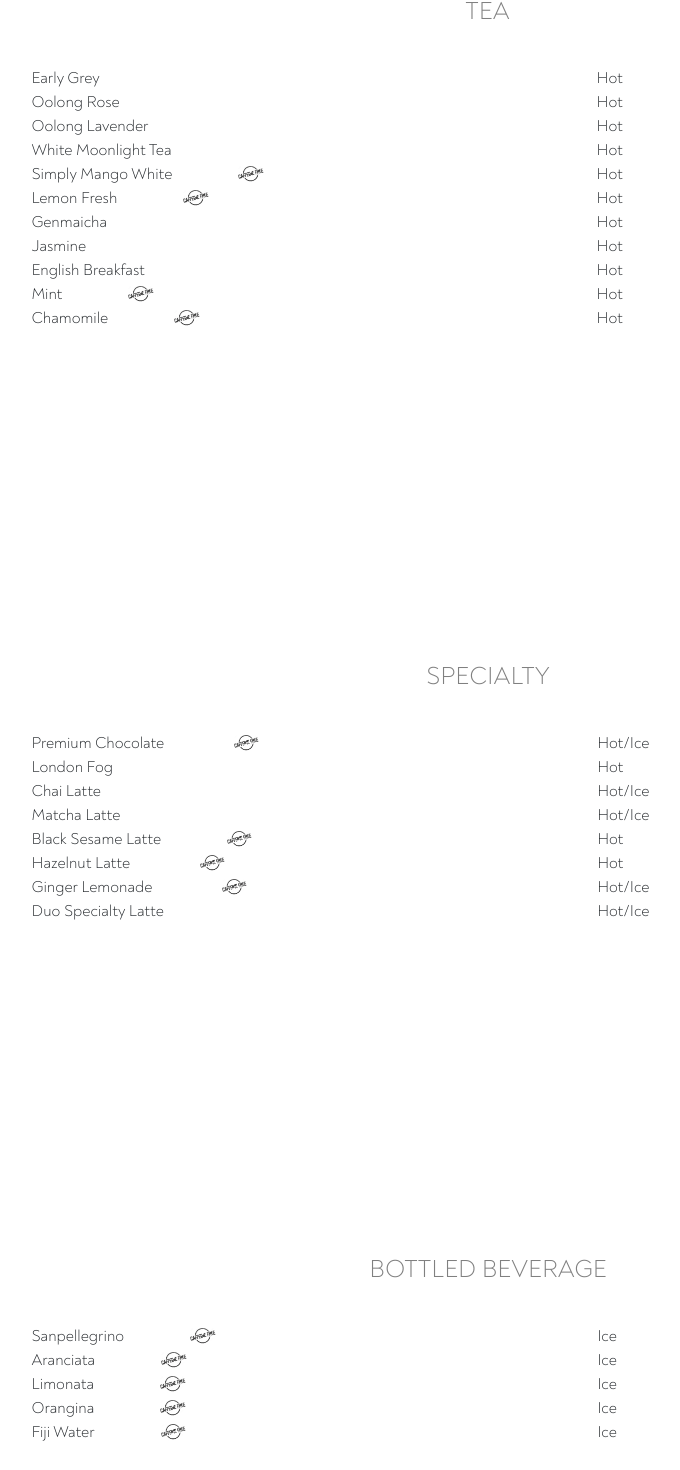
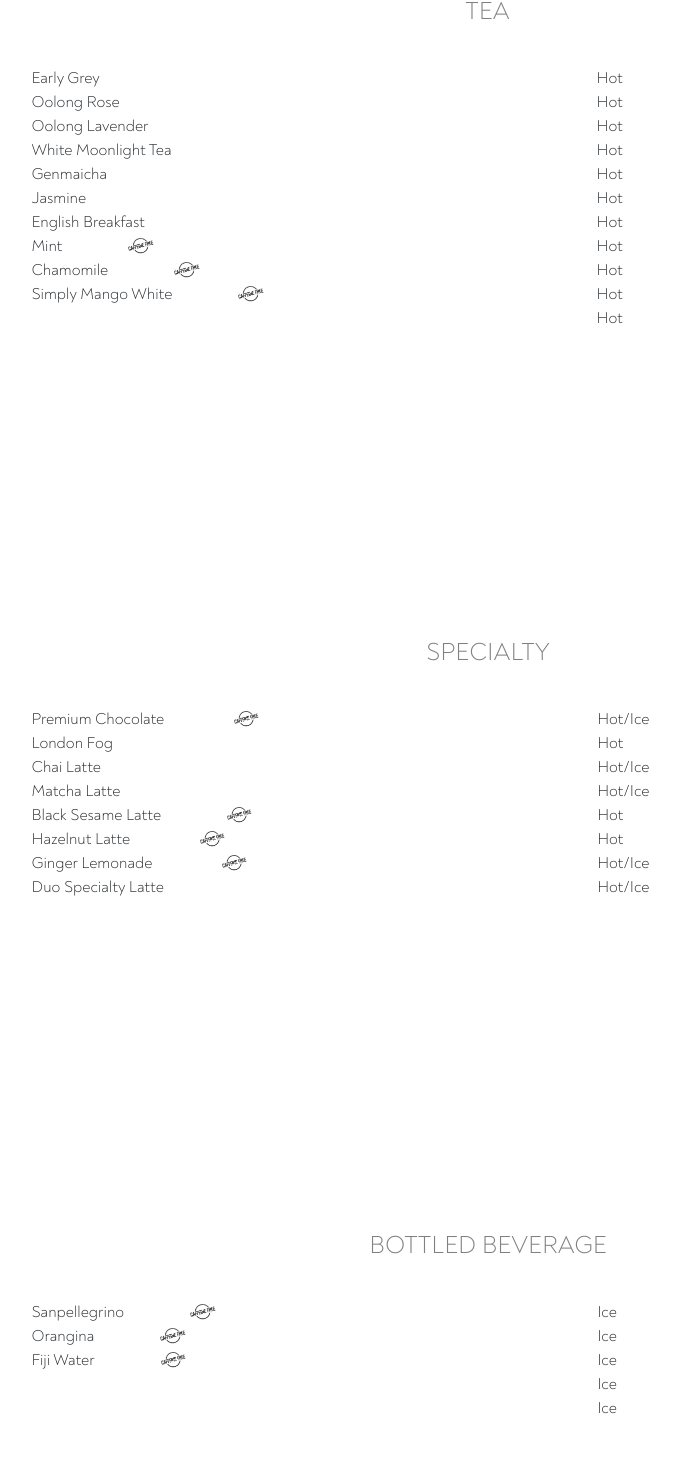
Before and after one commit to Tiffolin/duo, a React (Create React App) app: page /Drinks in a window 1280 px wide. Shown: the part 1337-2807 px from the top of the page, without its empty margins (137-817 px from the left). Built offline with nearby package versions, Linux system fonts and the light colour scheme; a web font is replaced by a local one.

Commit message:
removed drinks Lemonata, Arinciata, Lemon Fresh

```diff
--- a/src/components/InnerComponents/Drinks/index.js
+++ b/src/components/InnerComponents/Drinks/index.js
@@ -48,12 +48,6 @@ function Drinks() {
                     <p><span>Oolong Rose</span></p>
                     <p><span>Oolong Lavender</span></p>
                     <p><span>White Moonlight Tea</span></p>
-                    <p><span>Simply Mango White</span>
-                    <span><img src={caffeineFree} className="caffeineFree" alt="..."></img></span>
-                    </p>
-                    <p><span>Lemon Fresh</span>
-                    <span><img src={caffeineFree} className="caffeineFree" alt="..."></img></span>
-                    </p>
                     <p><span>Genmaicha</span></p>
                     <p><span>Jasmine</span></p>
                     <p><span>English Breakfast</span></p>
@@ -61,6 +55,9 @@ function Drinks() {
                     <span><img src={caffeineFree} className="caffeineFree" alt="..."></img></span>
                     </p>
                     <p><span>Chamomile</span>
+                    <span><img src={caffeineFree} className="caffeineFree" alt="..."></img></span>
+                    </p>
+                    <p><span>Simply Mango White</span>
                     <span><img src={caffeineFree} className="caffeineFree" alt="..."></img></span>
                     </p>
                 </Col>
@@ -123,12 +120,6 @@ function Drinks() {
                     <p><span>Sanpellegrino</span>
                         <span><img src={caffeineFree} className="caffeineFree" alt="..."></img></span>
                     </p>
-                    <p><span>Aranciata</span>
-                        <span><img src={caffeineFree} className="caffeineFree" alt="..."></img></span>
-                    </p>
-                    <p><span>Limonata</span>
-                        <span><img src={caffeineFree} className="caffeineFree" alt="..."></img></span>
-                    </p>
                     <p><span>Orangina</span>
                         <span><img src={caffeineFree} className="caffeineFree" alt="..."></img></span>
                     </p>
```
